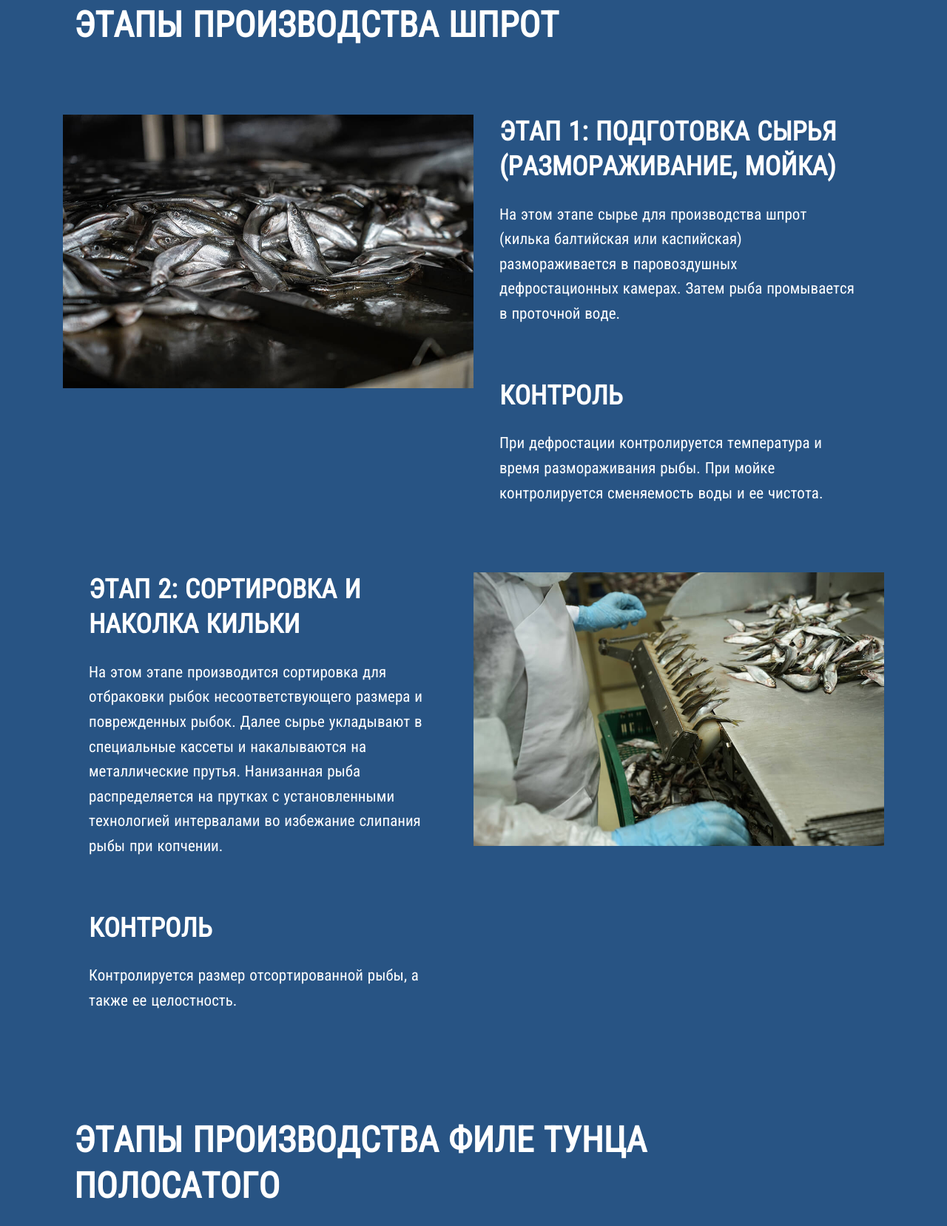
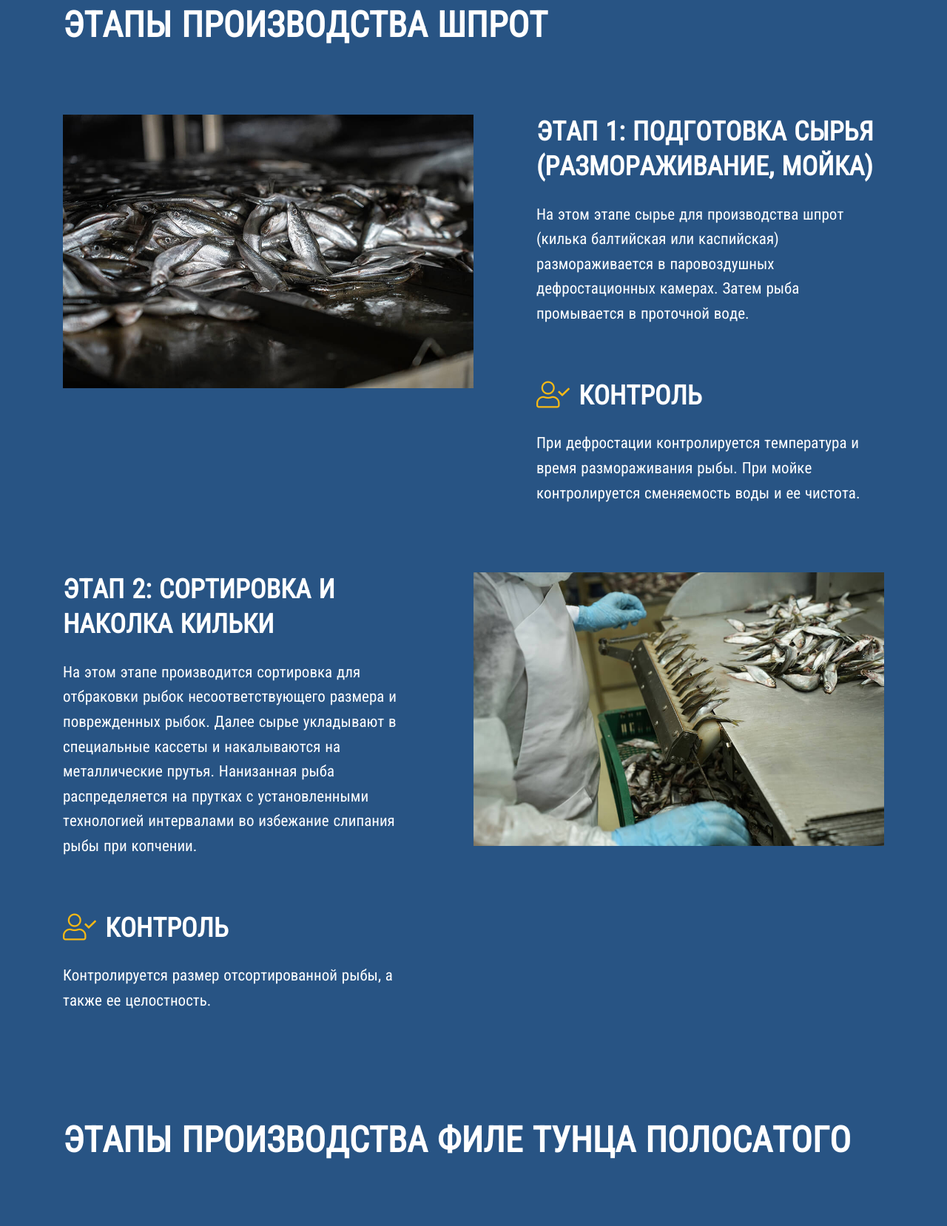
Before and after one commit to mikbrazh/dalpromryba-new, a plain HTML site: page production.html in a window 1280 px wide. Shown: the part 937-2595 px from the top of the page at 74% size. Drawn offline with nearby package versions, Linux system fonts and the light colour scheme; a web font is replaced by a local one.

Commit message:
production

```diff
--- a/assets/css/dalprom.css
+++ b/assets/css/dalprom.css
@@ -1001,5 +1001,44 @@ h2.elem-color-white {
   margin-right: 0 !important;
 }
 
+.stages-block .title-block {
+  padding: 0;
+  width: 100%;
+}
+
+.stages-block .chess-item:nth-child(even) .content-block {
+  padding-left: 85px;
+  padding-right: 0;
+}
+
+.stages-block .chess-item:nth-child(odd) .content-block {
+  padding-left: 0;
+  padding-right: 85px;
+}
+
+.production-title-block {
+  padding-left: 62px;
+}
+
+.control-title-icon {
+  margin-right: 12px;
+  color: #f9ba15;
+}
+
+/* .control-title {
+  position: relative;
+} */
+
+/* .control-title:before {
+  content: "\f4fc";
+  position: absolute;
+  top: 50%;
+  left: 0;
+  transform: translateY(-50%);
+  width: 10px;
+  height: 10px;
+  font-family: "Font Awesome 5 Pro";
+  background-color: red;
+} */
 
 /* ======= Дополнительные стили END ======= */
--- a/production.html
+++ b/production.html
@@ -123,7 +123,7 @@
         <figure class="full-rounded main-slide"><img src="assets/img/slide-5.jpg" alt="Свяжитесь с нами!"/></figure>
       </div>
       <!--/column -->
-      <div class="col-lg-5 mt-lg-n10 text-lg-start p-xxl-8">
+      <div class="production-title-block col-lg-5 mt-lg-n10 text-lg-start">
         <h1 class="display-1 mb-5 fs-62 text-white">ПРОИЗВОДСТВО</h1>
         <p class="lead fs-25 lh-sm mb-7 px-lg-0 text-white">Свяжитесь с нами по вопросам сотрудничества</p>
         <div class="d-flex justify-content-center justify-content-lg-start flex-wrap main-buttons mb-0">
@@ -153,7 +153,7 @@
 
     <div class="stages-block">
       <div class="row mb-12">
-        <div class="col-lg-9 col-xxl-7">
+        <div class="title-block col-lg-9 col-xxl-7">
           <h2 class="display-1 mb-4">ЭТАПЫ ПРОИЗВОДСТВА ШПРОТ</h2>
         </div>
         <!-- /column -->
@@ -164,13 +164,13 @@
           <figure class="full-rounded"><img src="assets/img/stage-sprats-1-img.jpg" alt="Подготовка сырья" /></figure>
         </div>
         <!-- /column -->
-        <div class="col-md-10 offset-md-1 offset-lg-0 col-lg-6 text-lg-start color-white pr-5">
+        <div class="content-block col-md-10 offset-md-1 offset-lg-0 col-lg-6 text-lg-start color-white pr-5">
           <div class="stage-block">
             <h2 class="display-4 mb-5 mx-lg-0">Этап 1: Подготовка сырья (размораживание, мойка)</h2>
             <p class="lead fs-lg mb-0">На этом этапе сырье для производства шпрот (килька балтийская или каспийская) размораживается в паровоздушных дефростационных камерах. Затем рыба промывается в проточной воде.</p>
           </div>
           <div class="control-block">
-            <h2 class="display-4 mb-5 mx-lg-0">Контроль</h2>
+            <h2 class="control-title display-4 mb-5 mx-lg-0"><i class="control-title-icon fal fa-user-check"></i>Контроль</h2>
             <p class="lead fs-lg mb-0">При дефростации контролируется температура и время размораживания рыбы. При мойке контролируется сменяемость воды и ее чистота.</p>
           </div>
         </div>
@@ -182,13 +182,13 @@
           <figure class="full-rounded"><img src="assets/img/stage-sprats-2-img.jpg" alt="Сортировка и наколка кильки" /></figure>
         </div>
         <!-- /column -->
-        <div class="col-md-10 offset-md-1 offset-lg-0 col-lg-6 text-lg-start color-white pr-5">
+        <div class="content-block col-md-10 offset-md-1 offset-lg-0 col-lg-6 text-lg-start color-white pr-5">
           <div class="stage-block">
             <h2 class="display-4 mb-5 mx-lg-0">Этап 2: Сортировка и наколка кильки</h2>
             <p class="lead fs-lg mb-0">На этом этапе производится сортировка для отбраковки рыбок несоответствующего размера и поврежденных рыбок. Далее сырье укладывают в специальные кассеты и накалываются на металлические прутья.  Нанизанная рыба распределяется на прутках с установленными технологией интервалами во избежание слипания рыбы при копчении.</p>
           </div>
           <div class="control-block">
-            <h2 class="display-4 mb-5 mx-lg-0">Контроль</h2>
+            <h2 class="control-title display-4 mb-5 mx-lg-0"><i class="control-title-icon fal fa-user-check"></i>Контроль</h2>
             <p class="lead fs-lg mb-0">Контролируется размер отсортированной рыбы, а также ее целостность.</p>
           </div>
         </div>
@@ -200,7 +200,7 @@
 
     <div class="stages-block">
       <div class="row mb-12">
-        <div class="col-lg-9 col-xxl-7">
+        <div class="title-block col-lg-9 col-xxl-7">
           <h2 class="display-1 mb-4">ЭТАПЫ ПРОИЗВОДСТВА ФИЛЕ ТУНЦА ПОЛОСАТОГО</h2>
         </div>
         <!-- /column -->
@@ -211,13 +211,13 @@
           <figure class="full-rounded"><img src="assets/img/stage-tuna-1-img.jpg" alt="Подготовка сырья" /></figure>
         </div>
         <!-- /column -->
-        <div class="col-md-10 offset-md-1 offset-lg-0 col-lg-6 text-lg-start color-white pr-5">
+        <div class="content-block col-md-10 offset-md-1 offset-lg-0 col-lg-6 text-lg-start color-white pr-5">
           <div class="stage-block">
             <h2 class="display-4 mb-5 mx-lg-0">Этап 1: Подготовка сырья</h2>
-            <p class="lead fs-lg mb-0">Продукция производится из филе полосатого тунца (лоинов) без кожи и костей.Лоины - это ценные мясистые куски тунца, которые находятся вдоль позвоночника в районе спины рыбы. На этом этапе замороженные лоины тунцапорционируются - распиливаются на отдельные прямоугольные брусочки по высоте банки.</p>
+            <p class="lead fs-lg mb-0">Продукция производится из филе полосатого тунца (лоинов) без кожи и костей. Лоины - это ценные мясистые куски тунца, которые находятся вдоль позвоночника в районе спины рыбы. На этом этапе замороженные лоины тунцапорционируются - распиливаются на отдельные прямоугольные брусочки по высоте банки.</p>
           </div>
           <div class="control-block">
-            <h2 class="display-4 mb-5 mx-lg-0">Контроль</h2>
+            <h2 class="control-title display-4 mb-5 mx-lg-0"><i class="control-title-icon fal fa-user-check"></i>Контроль</h2>
             <p class="lead fs-lg mb-0">Контролируется размер брусков.</p>
           </div>
         </div>
@@ -229,13 +229,13 @@
           <figure class="full-rounded"><img src="assets/img/stage-tuna-2-img.jpg" alt="Сортировка и наколка кильки" /></figure>
         </div>
         <!-- /column -->
-        <div class="col-md-10 offset-md-1 offset-lg-0 col-lg-6 text-lg-start color-white pr-5">
+        <div class="content-block col-md-10 offset-md-1 offset-lg-0 col-lg-6 text-lg-start color-white pr-5">
           <div class="stage-block">
             <h2 class="display-4 mb-5 mx-lg-0">Этап 2: Подготовка тары перед укладкой рыбы</h2>
-            <p class="lead fs-lg mb-0">На этом этапе банкимоются под высоким давлением на специальной производственной линии. Крышки в заводской упаковке освобождают от упаковочных материалов непосредственно перед закаткой банок.Это важно для обеспечения гигиеничности и безопасности готового продукта.</p>
+            <p class="lead fs-lg mb-0">На этом этапе банки моются под высоким давлением на специальной производственной линии. Крышки в заводской упаковке освобождают от упаковочных материалов непосредственно перед закаткой банок. Это важно для обеспечения гигиеничности и безопасности готового продукта.</p>
           </div>
           <div class="control-block">
-            <h2 class="display-4 mb-5 mx-lg-0">Контроль</h2>
+            <h2 class="control-title display-4 mb-5 mx-lg-0"><i class="control-title-icon fal fa-user-check"></i>Контроль</h2>
             <p class="lead fs-lg mb-0">Контролируется отсутствие посторонних предметов в банках, качество мойки банок.</p>
           </div>
         </div>
```
